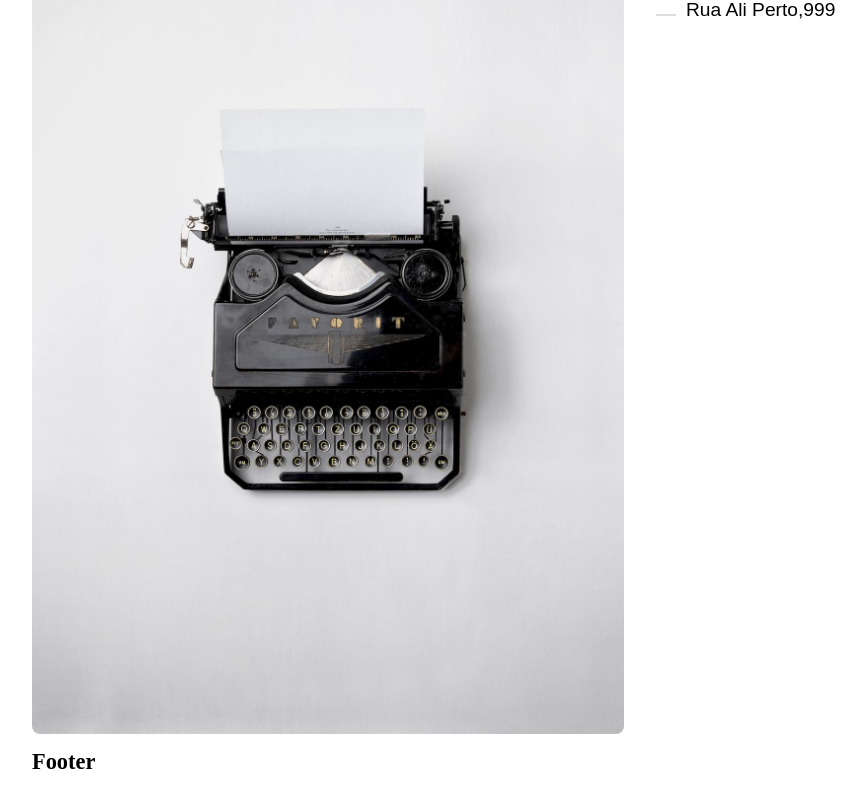
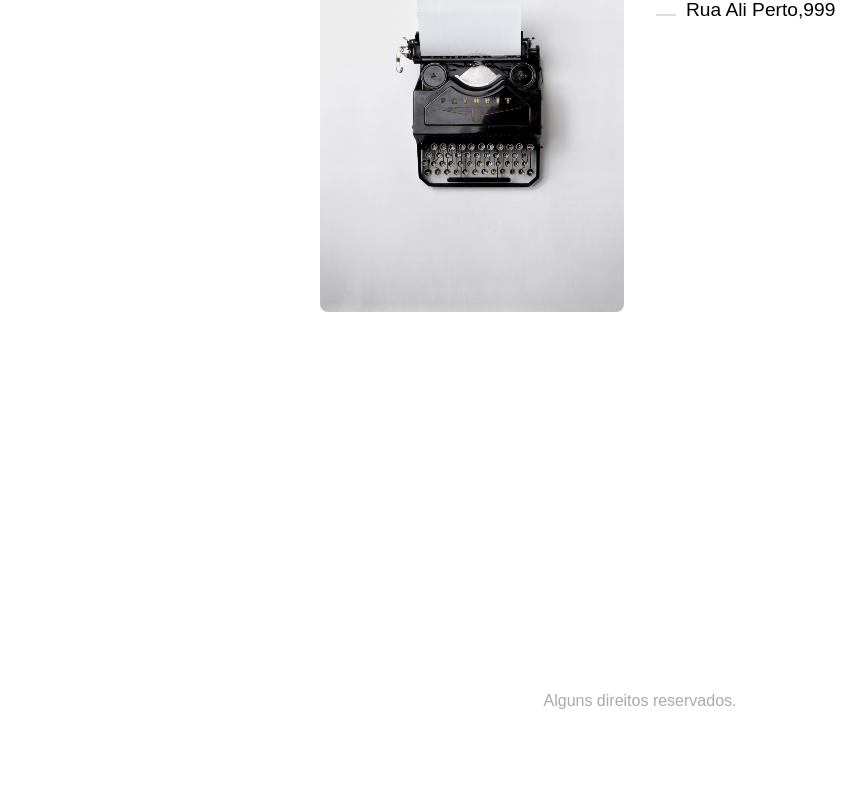
Before and after one commit to Sammy192/reactCardsSamuel, a React (Vite) app: page /contato in a window 1280 px wide. Shown: the part 236-1043 px from the top of the page, without its empty margins (0-866 px from the left). Built offline with nearby package versions, Linux system fonts and the light colour scheme.

Commit message:
Estilizado container e footer

```diff
--- a/src/App.css
+++ b/src/App.css
@@ -14,6 +14,18 @@ a {
 
 h1 {
   font-size: 1.4rem;
+}
+
+.App {
+  display: flex;
+  flex-direction: column;
+  max-width: 40rem;
+  margin: 0 auto;
+  min-height: calc(100vh + 10rem);
+}
+
+.content {
+  flex: 1;
 }
 
 .animeLeft {
--- a/src/Components/Footer.jsx
+++ b/src/Components/Footer.jsx
@@ -4,7 +4,7 @@ import styles from './Footer.module.css';
 const Footer = () => {
   return (
     <footer className={styles.footer}>
-      <h1>Footer</h1>
+      <p>Alguns direitos reservados.</p>
     </footer>
   )
 }
--- a/src/Components/Footer.module.css
+++ b/src/Components/Footer.module.css
@@ -0,0 +1,8 @@
+.footer {
+  text-align: center;
+  font-family: Arial, Helvetica, sans-serif;
+  color: #aaa;
+  height: 10rem;
+  padding-top: 5rem;
+  box-sizing: border-box;
+}
```
